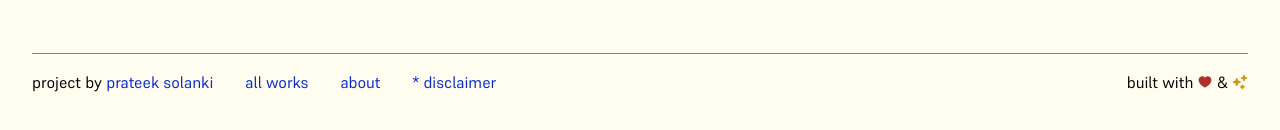
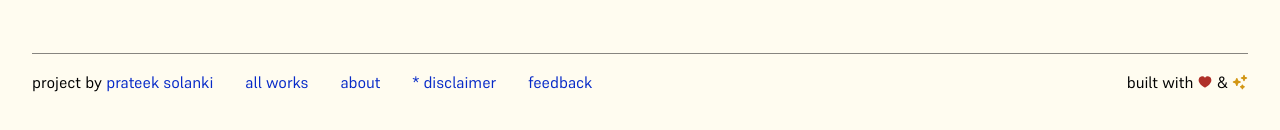
Before and after one commit to quicksilversurfer/hci-ai-index, a Next.js app: page /about in a window 1280 px wide. Shown: the part 2576-2706 px from the top of the page. Built offline with nearby package versions, Linux system fonts and the light colour scheme.

Commit message:
feedback link

```diff
--- a/app/layout.js
+++ b/app/layout.js
@@ -46,13 +46,12 @@
   ],
   referrer: "origin-when-cross-origin",
   openGraph: {
-    images: "/opengraph-image.png", // Make sure the path to your Open Graph image is correct
+    images: "/opengraph-image.png",
   },
   alternates: {
     canonical: "/",
     languages: {
       "en-US": "/en-US",
-      // Add more languages or regions as needed
     },
   },
 };
--- a/components/Footer.jsx
+++ b/components/Footer.jsx
@@ -53,6 +53,16 @@
               * disclaimer
             </Link>
           </li>
+          <li>
+            <a
+              href="https://forms.gle/2JDfkxxqQoj3Ee4b9"
+              className="link-style"
+              target="_blank"
+              rel="noopener noreferrer"
+            >
+              feedback
+            </a>
+          </li>
         </ul>
       </div>
       <div>
--- a/components/Sparkles.jsx
+++ b/components/Sparkles.jsx
@@ -1,4 +1,7 @@
 "use client";
+
+// Credit: https://www.joshwcomeau.com/react/animated-sparkles-in-react/
+
 import React from "react";
 import { useState } from "react";
 import { useTheme } from "next-themes";
```
